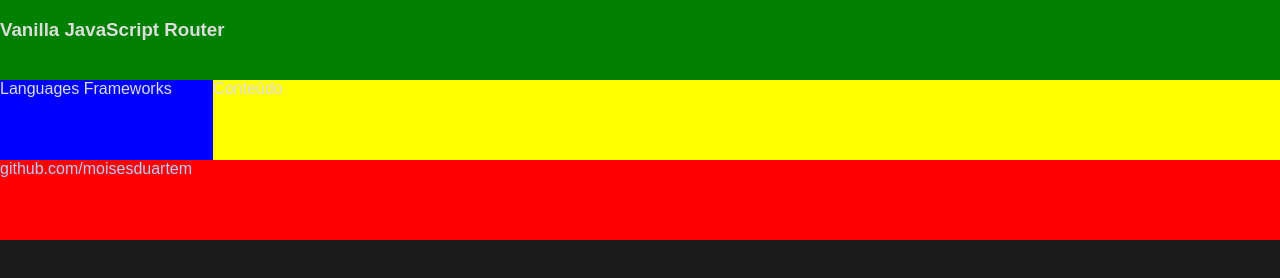
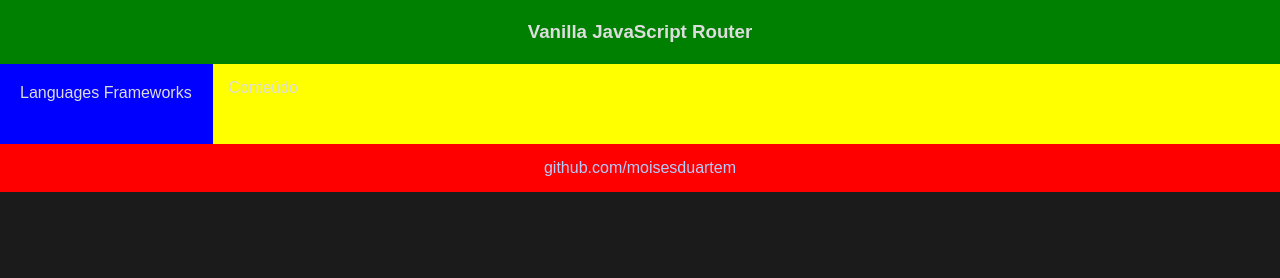
Before and after one commit to moisesduartem/vanilla-router, a plain HTML site: page index.html in a window 1280 px wide. Drawn offline with Linux system fonts and the light colour scheme.

Commit message:
ajusta padding e alinhamento dentro dos components

```diff
--- a/src/css/app.css
+++ b/src/css/app.css
@@ -22,26 +22,36 @@ footer a {
 .container {
     display: grid;
     grid-template-columns: 1fr 2fr 3fr;
-    grid-template-rows: 10vh 10vh 10vh;
+    grid-template-rows: 8vh 10vh 6vh;
     grid-template-areas: "h h h" "a m m" "f f f";
 }
 
 header {
+    padding: 15px;
+    display: flex;
+    justify-content: center;
+    align-items: center;
     background-color: green;
     grid-area: h;
 }
 
 aside {
+    padding: 20px;
     background-color: blue;
     grid-area: a;
 }
 
 main {
+    padding: 15px;
     background-color: yellow;
     grid-area: m;
 }
 
 footer {
+    padding: 15px;
+    display: flex;
+    justify-content: center;
+    align-items: center;
     background-color: red;
     grid-area: f;
 }
```
